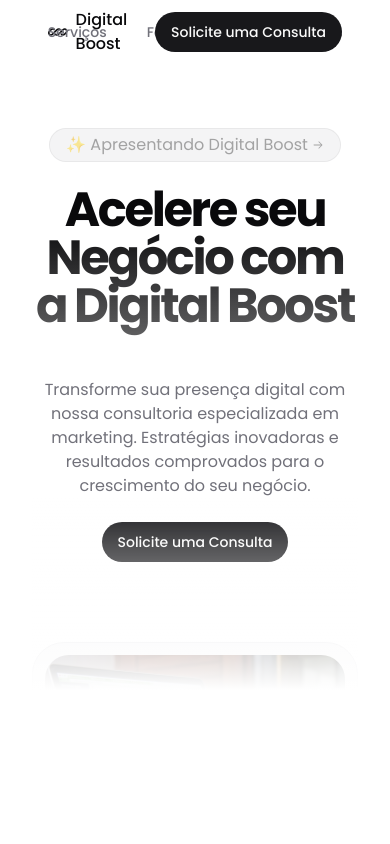
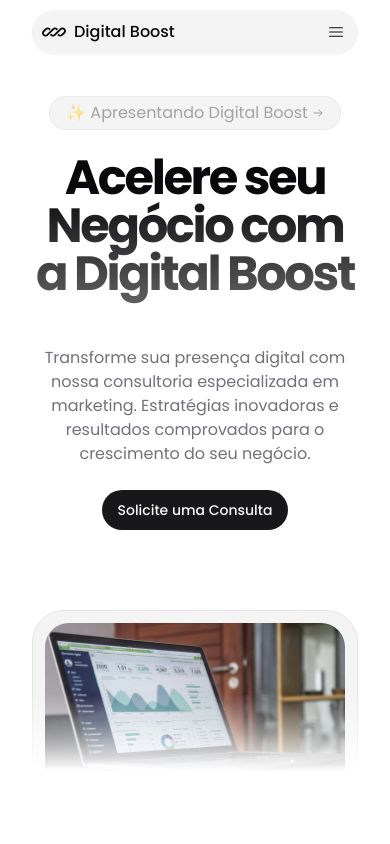
Before and after one commit to matheusbrauna/digital-boost, a Next.js app: page / in a window 390 px wide. Shown: the top 844 px of the page. Built offline with nearby package versions, Linux system fonts and the light colour scheme.

Commit message:
feat: add mobile nav

```diff
--- a/package.json
+++ b/package.json
@@ -12,6 +12,7 @@
     "@heroicons/react": "^2.1.4",
     "@kinfe123/farm-ui": "^1.0.9",
     "@radix-ui/react-accordion": "^1.2.0",
+    "@radix-ui/react-dialog": "^1.1.1",
     "@radix-ui/react-icons": "^1.3.0",
     "@radix-ui/react-separator": "^1.1.0",
     "@radix-ui/react-slot": "^1.1.0",
--- a/src/app/page.tsx
+++ b/src/app/page.tsx
@@ -1,6 +1,6 @@
-import { HeroSection } from '@/components/hero-section'
 import { Companies } from '@/components/sections/companies'
 import { Features } from '@/components/sections/features'
+import { HeroSection } from '@/components/sections/hero-section'
 import { Pricing } from '@/components/sections/pricing'
 import { Testimonials } from '@/components/sections/testimonials'
 import { Separator } from '@/components/ui/separator'
--- a/src/components/feature-card.tsx
+++ b/src/components/feature-card.tsx
@@ -22,9 +22,9 @@
           viewBox="0 0 24 24"
           fill="none"
           stroke="currentColor"
-          stroke-width="2"
-          stroke-linecap="round"
-          stroke-linejoin="round"
+          strokeWidth="2"
+          strokeLinecap="round"
+          strokeLinejoin="round"
           className="tabler-icon tabler-icon-terminal-2"
         >
           <path d="M8 9l3 3l-3 3"></path>
--- a/src/components/main-nav.tsx
+++ b/src/components/main-nav.tsx
@@ -1,27 +1,14 @@
-'use client'
-
 import { ChevronRightIcon } from '@radix-ui/react-icons'
 import Link from 'next/link'
-import { useWindowScroll } from 'react-use'
 
 import { siteConfig } from '@/config/site'
-import { cn } from '@/lib/utils'
 
 import { Icons } from './icons'
 import { Button } from './ui/button'
 
 export function MainNav() {
-  const scroll = useWindowScroll()
-
-  const isPastHeroSection = scroll.y > 1
-
   return (
-    <div
-      className={cn(
-        'relative grid w-full grid-cols-3 rounded-full px-4 py-2 transition-all duration-200',
-        isPastHeroSection ? 'bg-secondary shadow-sm' : 'bg-transparent',
-      )}
-    >
+    <div className="relative hidden w-full animate-fade-up grid-cols-3 rounded-full bg-secondary px-4 py-2 shadow-sm transition-all lg:grid">
       <div className="relative z-[1] flex justify-start">
         <Link href="/" className="flex items-center justify-start">
           <Icons.logo className="mr-2 size-7" />
@@ -29,34 +16,13 @@
         </Link>
       </div>
       <div className="relative z-[1] flex items-center justify-center gap-2">
-        <Button
-          variant="ghost"
-          className={cn(
-            'text-muted-foreground',
-            isPastHeroSection && 'hover:text-foreground',
-          )}
-          asChild
-        >
+        <Button variant="ghost" className="hover:text-foreground" asChild>
           <Link href="/servicos">Serviços</Link>
         </Button>
-        <Button
-          variant="ghost"
-          className={cn(
-            'text-muted-foreground',
-            isPastHeroSection && 'hover:text-foreground',
-          )}
-          asChild
-        >
+        <Button variant="ghost" className="hover:text-foreground" asChild>
           <Link href="#features">Features</Link>
         </Button>
-        <Button
-          variant="ghost"
-          className={cn(
-            'text-muted-foreground',
-            isPastHeroSection && 'hover:text-foreground',
-          )}
-          asChild
-        >
+        <Button variant="ghost" className="hover:text-foreground" asChild>
           <Link href="#testimonials">Depoimentos</Link>
         </Button>
       </div>
--- a/src/components/mobile-nav.tsx
+++ b/src/components/mobile-nav.tsx
@@ -1,28 +1,92 @@
+'use client'
+
+import {
+  ChevronRightIcon,
+  Cross2Icon,
+  HamburgerMenuIcon,
+} from '@radix-ui/react-icons'
+import Link from 'next/link'
+import { useState } from 'react'
+import { useMedia } from 'react-use'
+
+import { Icons } from '@/components/icons'
+import { Button } from '@/components/ui/button'
+import {
+  Sheet,
+  SheetClose,
+  SheetContent,
+  SheetTrigger,
+} from '@/components/ui/sheet'
+import { siteConfig } from '@/config/site'
+
 export function MobileNav() {
+  const isDesktop = useMedia('(min-width: 1024px)', false)
+  const [open, setOpen] = useState(false)
+
+  if (isDesktop) return null
+
   return (
-    <div className="flex h-full w-full items-center lg:hidden">
-      <div className="flex w-full items-center justify-between rounded-full bg-neutral-50 px-2.5 py-1.5 shadow-[0px_-2px_0px_0px_var(--neutral-100),0px_2px_0px_0px_var(--neutral-100)] transition duration-200 dark:bg-neutral-900 dark:shadow-[0px_-2px_0px_0px_var(--neutral-800),0px_2px_0px_0px_var(--neutral-800)]">
-        <a
-          className="relative z-20 mr-4 flex items-center space-x-2 px-2 py-1 text-sm font-normal text-black"
+    <div className="flex w-full animate-fade-up items-center justify-between lg:hidden">
+      <div className="flex w-full items-center justify-between rounded-full bg-secondary p-2.5 shadow-sm">
+        <Link
           href="/"
+          className="flex items-center"
+          onClick={() => setOpen(false)}
         >
-          <div className="h-5 w-6 rounded-bl-sm rounded-br-lg rounded-tl-lg rounded-tr-sm bg-black dark:bg-white"></div>
-          <span className="font-medium text-black dark:text-white">
-            Every AI
-          </span>
-        </a>
-        <svg
-          stroke="currentColor"
-          fill="currentColor"
-          stroke-width="0"
-          viewBox="0 0 512 512"
-          className="h-6 w-6 text-black dark:text-white"
-          height="1em"
-          width="1em"
-          xmlns="http://www.w3.org/2000/svg"
-        >
-          <path d="M432 176H80c-8.8 0-16-7.2-16-16s7.2-16 16-16h352c8.8 0 16 7.2 16 16s-7.2 16-16 16zM432 272H80c-8.8 0-16-7.2-16-16s7.2-16 16-16h352c8.8 0 16 7.2 16 16s-7.2 16-16 16zM432 368H80c-8.8 0-16-7.2-16-16s7.2-16 16-16h352c8.8 0 16 7.2 16 16s-7.2 16-16 16z"></path>
-        </svg>
+          <Icons.logo className="mr-2 size-6" aria-hidden="true" />
+          <span className="font-medium">{siteConfig.name}</span>
+          <span className="sr-only">Logo</span>
+        </Link>
+        <Sheet open={open} onOpenChange={setOpen}>
+          <SheetTrigger asChild>
+            <Button
+              variant="ghost"
+              size="icon"
+              className="size-6 hover:bg-transparent focus-visible:bg-transparent focus-visible:ring-0 focus-visible:ring-offset-0 lg:hidden"
+            >
+              <HamburgerMenuIcon className="size-4" />
+              <span className="sr-only">Toggle Menu</span>
+            </Button>
+          </SheetTrigger>
+          <SheetContent
+            side="top"
+            className="min-h-screen bg-secondary p-8 pt-0"
+          >
+            <div className="flex h-16 items-center justify-between p-2.5">
+              <Link
+                href="/"
+                className="flex items-center"
+                onClick={() => setOpen(false)}
+              >
+                <Icons.logo className="mr-2 size-6" aria-hidden="true" />
+                <span className="font-medium">{siteConfig.name}</span>
+                <span className="sr-only">Logo</span>
+              </Link>
+              <SheetClose
+                className="rounded-sm opacity-70 ring-offset-background transition-opacity hover:opacity-100 focus:outline-none focus:ring-2 focus:ring-ring focus:ring-offset-2 disabled:pointer-events-none data-[state=open]:bg-secondary"
+                asChild
+              >
+                <Button variant="ghost" size="icon" className="size-6">
+                  <Cross2Icon className="size-4" />
+                  <span className="sr-only">Close</span>
+                </Button>
+              </SheetClose>
+            </div>
+            <div className="flex flex-col space-y-2 p-2.5">
+              <Link href="#">Serviços</Link>
+              <Link href="#">Features</Link>
+              <Link href="#">Depoimentos</Link>
+              <Button
+                className="rounded-full"
+                variant="expandIcon"
+                iconPlacement="right"
+                Icon={ChevronRightIcon}
+              >
+                Solicite uma Consulta
+              </Button>
+            </div>
+          </SheetContent>
+        </Sheet>
       </div>
     </div>
   )
--- a/src/components/hero-section.tsx
+++ b/src/components/sections/hero-section.tsx
@@ -6,7 +6,7 @@
 
 export function HeroSection() {
   return (
-    <section className="pb-8 pt-32">
+    <section className="pb-8 pt-24 lg:pt-32">
       <div className="container">
         <div className="flex items-center justify-center">
           <ShinyButton />
@@ -31,7 +31,7 @@
           </Button>
         </div>
         <div className="relative mt-20 animate-fade-up">
-          <div className="pointer-events-none absolute inset-x-0 bottom-0 h-96 bg-gradient-to-b from-transparent via-background to-background" />
+          <div className="pointer-events-none absolute inset-x-0 bottom-0 h-[65%] bg-gradient-to-b from-transparent via-background to-background" />
           <div className="rounded-[32px] border bg-secondary p-3">
             <Image
               alt="header"
--- a/src/components/site-header.tsx
+++ b/src/components/site-header.tsx
@@ -1,11 +1,12 @@
-import { MainNav } from './main-nav'
+import { MainNav } from '@/components/main-nav'
+import { MobileNav } from '@/components/mobile-nav'
 
 export function SiteHeader() {
   return (
     <nav className="fixed top-0 z-50 w-full">
       <div className="container flex h-16 items-center">
         <MainNav />
-        {/* <MobileNav /> */}
+        <MobileNav />
       </div>
     </nav>
   )
--- /dev/null
+++ b/src/components/ui/sheet.tsx
@@ -0,0 +1,140 @@
+'use client'
+
+import * as SheetPrimitive from '@radix-ui/react-dialog'
+import { Cross1Icon } from '@radix-ui/react-icons'
+import { cva, type VariantProps } from 'class-variance-authority'
+import * as React from 'react'
+
+import { cn } from '@/lib/utils'
+
+const Sheet = SheetPrimitive.Root
+
+const SheetTrigger = SheetPrimitive.Trigger
+
+const SheetClose = SheetPrimitive.Close
+
+const SheetPortal = SheetPrimitive.Portal
+
+const SheetOverlay = React.forwardRef<
+  React.ElementRef<typeof SheetPrimitive.Overlay>,
+  React.ComponentPropsWithoutRef<typeof SheetPrimitive.Overlay>
+>(({ className, ...props }, ref) => (
+  <SheetPrimitive.Overlay
+    className={cn(
+      'fixed inset-0 z-50 bg-black/80 data-[state=open]:animate-in data-[state=closed]:animate-out data-[state=closed]:fade-out-0 data-[state=open]:fade-in-0',
+      className,
+    )}
+    {...props}
+    ref={ref}
+  />
+))
+SheetOverlay.displayName = SheetPrimitive.Overlay.displayName
+
+const sheetVariants = cva(
+  'fixed z-50 gap-4 bg-background p-6 shadow-lg transition ease-in-out data-[state=open]:animate-in data-[state=closed]:animate-out data-[state=closed]:duration-300 data-[state=open]:duration-500',
+  {
+    variants: {
+      side: {
+        top: 'inset-x-0 top-0 border-b data-[state=closed]:slide-out-to-top data-[state=open]:slide-in-from-top',
+        bottom:
+          'inset-x-0 bottom-0 border-t data-[state=closed]:slide-out-to-bottom data-[state=open]:slide-in-from-bottom',
+        left: 'inset-y-0 left-0 h-full w-3/4 border-r data-[state=closed]:slide-out-to-left data-[state=open]:slide-in-from-left sm:max-w-sm',
+        right:
+          'inset-y-0 right-0 h-full w-3/4  border-l data-[state=closed]:slide-out-to-right data-[state=open]:slide-in-from-right sm:max-w-sm',
+      },
+    },
+    defaultVariants: {
+      side: 'right',
+    },
+  },
+)
+
+interface SheetContentProps
+  extends React.ComponentPropsWithoutRef<typeof SheetPrimitive.Content>,
+    VariantProps<typeof sheetVariants> {}
+
+const SheetContent = React.forwardRef<
+  React.ElementRef<typeof SheetPrimitive.Content>,
+  SheetContentProps
+>(({ side = 'right', className, children, ...props }, ref) => (
+  <SheetPortal>
+    <SheetOverlay />
+    <SheetPrimitive.Content
+      ref={ref}
+      className={cn(sheetVariants({ side }), className)}
+      {...props}
+    >
+      {children}
+      <SheetPrimitive.Close className="absolute right-12 top-6 rounded-sm opacity-70 ring-offset-background transition-opacity hover:opacity-100 focus:outline-none focus:ring-2 focus:ring-ring focus:ring-offset-2 disabled:pointer-events-none data-[state=open]:bg-secondary">
+        <Cross1Icon className="h-4 w-4" />
+        <span className="sr-only">Close</span>
+      </SheetPrimitive.Close>
+    </SheetPrimitive.Content>
+  </SheetPortal>
+))
+SheetContent.displayName = SheetPrimitive.Content.displayName
+
+const SheetHeader = ({
+  className,
+  ...props
+}: React.HTMLAttributes<HTMLDivElement>) => (
+  <div
+    className={cn(
+      'flex flex-col space-y-2 text-center sm:text-left',
+      className,
+    )}
+    {...props}
+  />
+)
+SheetHeader.displayName = 'SheetHeader'
+
+const SheetFooter = ({
+  className,
+  ...props
+}: React.HTMLAttributes<HTMLDivElement>) => (
+  <div
+    className={cn(
+      'flex flex-col-reverse sm:flex-row sm:justify-end sm:space-x-2',
+      className,
+    )}
+    {...props}
+  />
+)
+SheetFooter.displayName = 'SheetFooter'
+
+const SheetTitle = React.forwardRef<
+  React.ElementRef<typeof SheetPrimitive.Title>,
+  React.ComponentPropsWithoutRef<typeof SheetPrimitive.Title>
+>(({ className, ...props }, ref) => (
+  <SheetPrimitive.Title
+    ref={ref}
+    className={cn('text-lg font-semibold text-foreground', className)}
+    {...props}
+  />
+))
+SheetTitle.displayName = SheetPrimitive.Title.displayName
+
+const SheetDescription = React.forwardRef<
+  React.ElementRef<typeof SheetPrimitive.Description>,
+  React.ComponentPropsWithoutRef<typeof SheetPrimitive.Description>
+>(({ className, ...props }, ref) => (
+  <SheetPrimitive.Description
+    ref={ref}
+    className={cn('text-sm text-muted-foreground', className)}
+    {...props}
+  />
+))
+SheetDescription.displayName = SheetPrimitive.Description.displayName
+
+export {
+  Sheet,
+  SheetPortal,
+  SheetOverlay,
+  SheetTrigger,
+  SheetClose,
+  SheetContent,
+  SheetHeader,
+  SheetFooter,
+  SheetTitle,
+  SheetDescription,
+}
```
Also changed, not shown: 1 other file (tests, documents, lock files or other folders).
